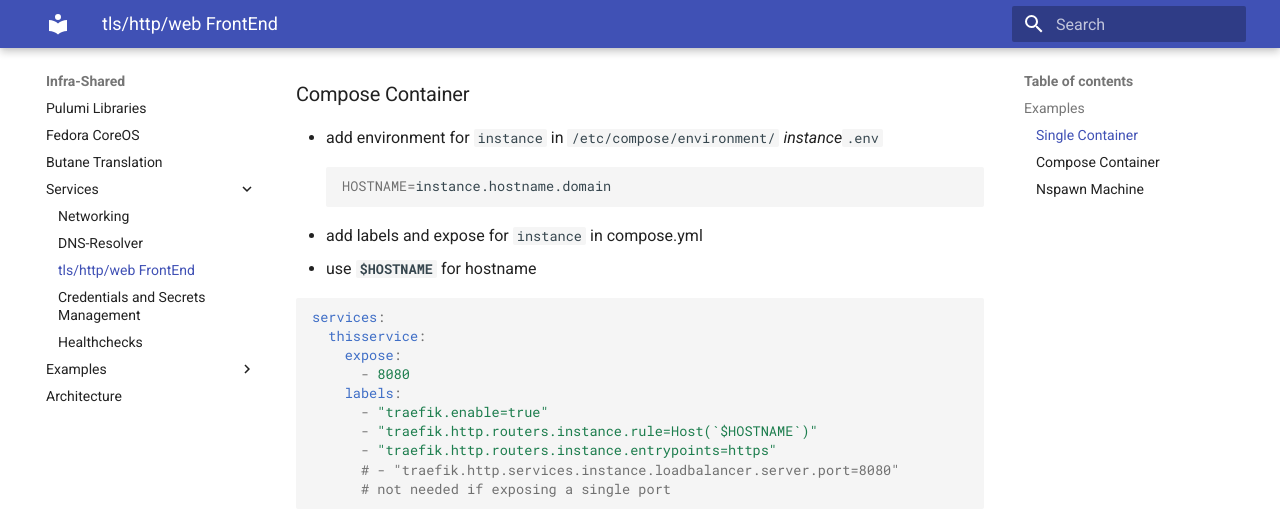
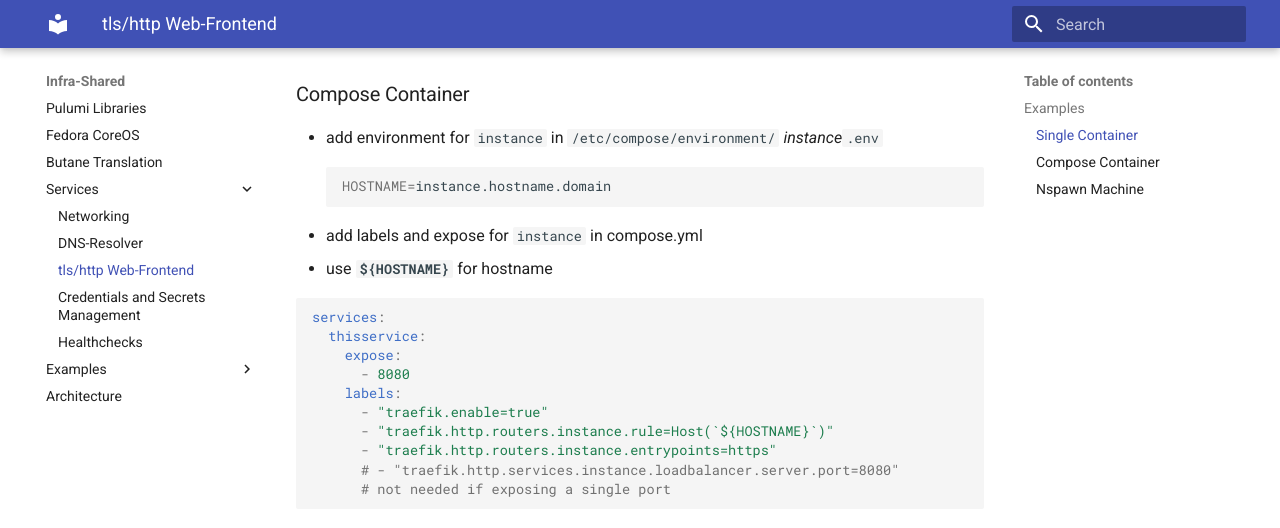
Before and after one commit to wuxxin/infra-shared, an MkDocs documentation site: the page built from docs/frontend.md, in a window 1280 px wide and 900 px high, scrolled down 740 px. Shown: the top 528 px of the window. Built offline with MkDocs 1.6.1 and Material for MkDocs 9.7.7, drawn with Linux system fonts in a browser that asks for light colours; some of the changed text lies outside the part shown.

Commit message:
update docs

````diff
--- a/docs/frontend.md
+++ b/docs/frontend.md
@@ -1,4 +1,4 @@
-# tls/http/web FrontEnd
+# tls/http Web-Frontend
 
 `traefik` is used for tls termination, http routing, middleware frontend,
 for dynamic configuration of container, compose and nspawn machines using labels.
@@ -38,7 +38,7 @@ EnvironmentFile=/etc/containers/environment/%N.env
 HOSTNAME=instance.hostname.domain
 ```
 - add labels and expose for `instance` in compose.yml
-- use **`$HOSTNAME`** for hostname
+- use **`${HOSTNAME}`** for hostname
 
 ```yaml
 services:
@@ -47,7 +47,7 @@ services:
       - 8080
     labels:
       - "traefik.enable=true"
-      - "traefik.http.routers.instance.rule=Host(`$HOSTNAME`)"
+      - "traefik.http.routers.instance.rule=Host(`${HOSTNAME}`)"
       - "traefik.http.routers.instance.entrypoints=https"
       # - "traefik.http.services.instance.loadbalancer.server.port=8080"
       # not needed if exposing a single port
````
